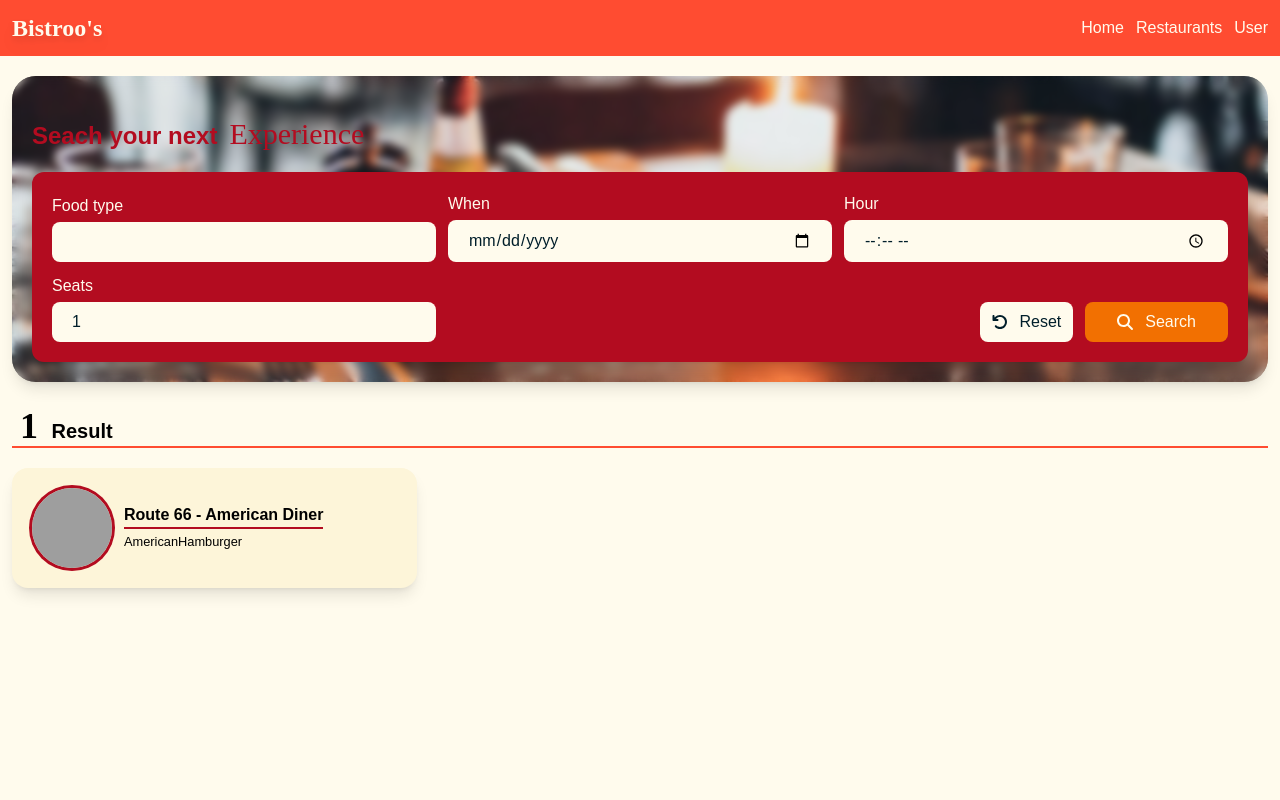
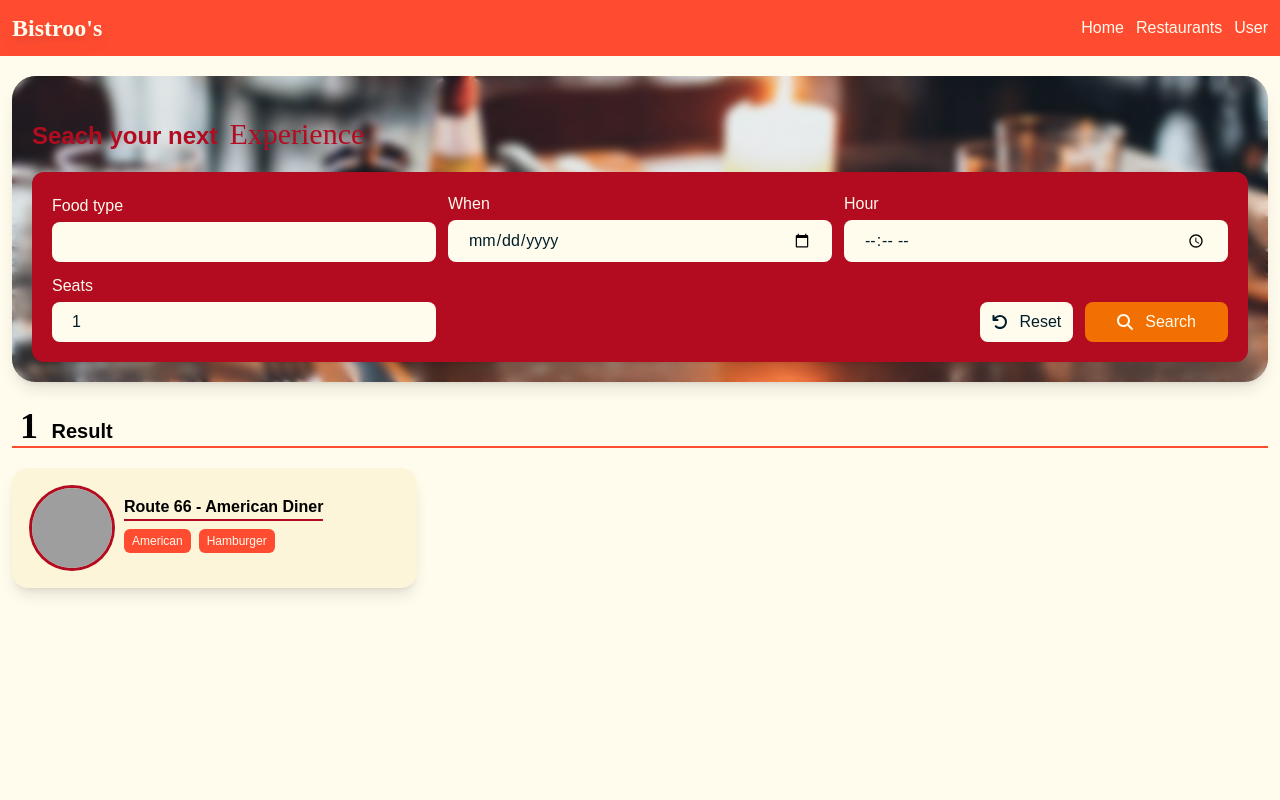
Before and after one commit to luca-macedone/reservation-app-sprint-1, a React (Create React App) app: page /restaurants in a window 1280 px wide. Shown: the top 800 px of the page. Built offline with nearby package versions, Linux system fonts and the light colour scheme; grey boxes are pictures that could not be loaded.

Commit message:
add restaurant details link inside search view

```diff
--- /dev/null
+++ b/src/components/RestaurantCardComp.js
@@ -0,0 +1,37 @@
+import React from "react";
+import { Link } from "react-router-dom";
+
+const RestaurantCardComp = ({ id, src, alt, name, type }) => {
+  return (
+    <Link
+      to={`/restaurants/${id}`}
+      className="shadow-lg p-5 rounded-2xl flex items-center gap-3 bg-tertiary"
+      key={id}
+    >
+      <div className="h-20 aspect-square rounded-full overflow-hidden ring ring-secondary">
+        <img
+          src={src}
+          alt={alt}
+          className="h-full w-full object-cover"
+        />
+      </div>
+      <div>
+        <h3 className="font-semibold border-b-2 border-secondary">{name}</h3>
+        <div className="text-xs flex items-start flex-wrap gap-2 py-2">
+          {type.map((t, index) => {
+            return (
+              <span
+                key={index}
+                className="bg-primary text-light px-2 py-1 rounded-md"
+              >
+                {t}
+              </span>
+            );
+          })}
+        </div>
+      </div>
+    </Link>
+  );
+};
+
+export default RestaurantCardComp;
--- a/src/screen/RestaurantsView.js
+++ b/src/screen/RestaurantsView.js
@@ -3,9 +3,12 @@ import {
   faMagnifyingGlass,
 } from "@fortawesome/free-solid-svg-icons";
 import { FontAwesomeIcon } from "@fortawesome/react-fontawesome";
+import { Link } from "react-router-dom";
 import React from "react";
+import RestaurantCardComp from "../components/RestaurantCardComp";
 
 const dummyRestaurant = {
+  id: 0,
   name: "Route 66 - American Diner",
   description: "lorem ipsum dolor amet",
   type: ["American", "Hamburger"],
@@ -152,21 +155,13 @@ const RestaurantsView = () => {
           </h2>
           <div className="grid grid-flow-row grid-cols-1 md:grid-cols-2 lg:grid-cols-3 gap-5 py-5">
             {/* list of restaurants */}
-            <div className="shadow-lg p-5 rounded-2xl flex items-center gap-3 bg-tertiary">
-              <div className="h-20 aspect-square rounded-full overflow-hidden ring ring-secondary">
-                <img
-                  src={dummyRestaurant.img.src}
-                  alt={dummyRestaurant.img.alt}
-                  className="h-full w-full object-cover"
-                />
-              </div>
-              <div>
-                <h3 className="font-semibold border-b-2 border-secondary">
-                  {dummyRestaurant.name}
-                </h3>
-                <small className="">{dummyRestaurant.type}</small>
-              </div>
-            </div>
+            <RestaurantCardComp
+              id={dummyRestaurant.id}
+              type={dummyRestaurant.type}
+              name={dummyRestaurant.name}
+              src={dummyRestaurant.img.src}
+              alt={dummyRestaurant.img.alt}
+            />
           </div>
         </section>
       </div>
```
